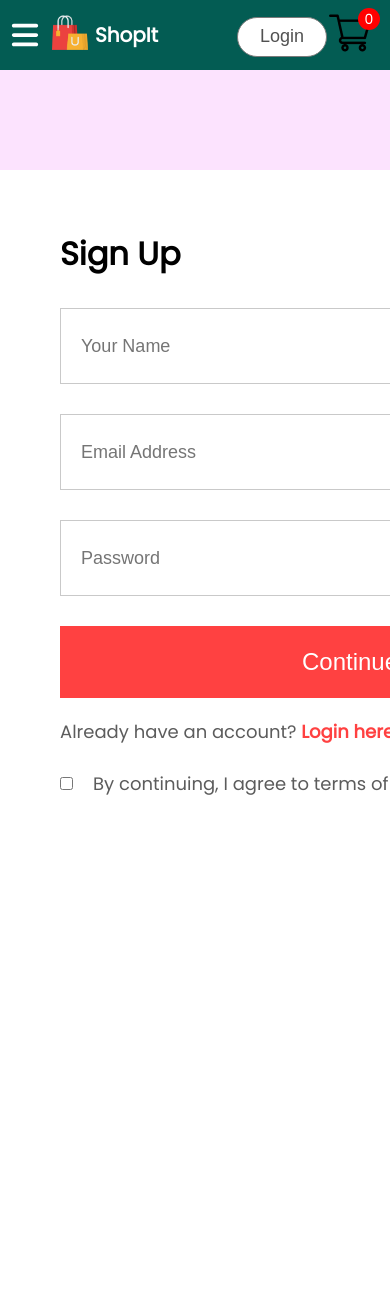
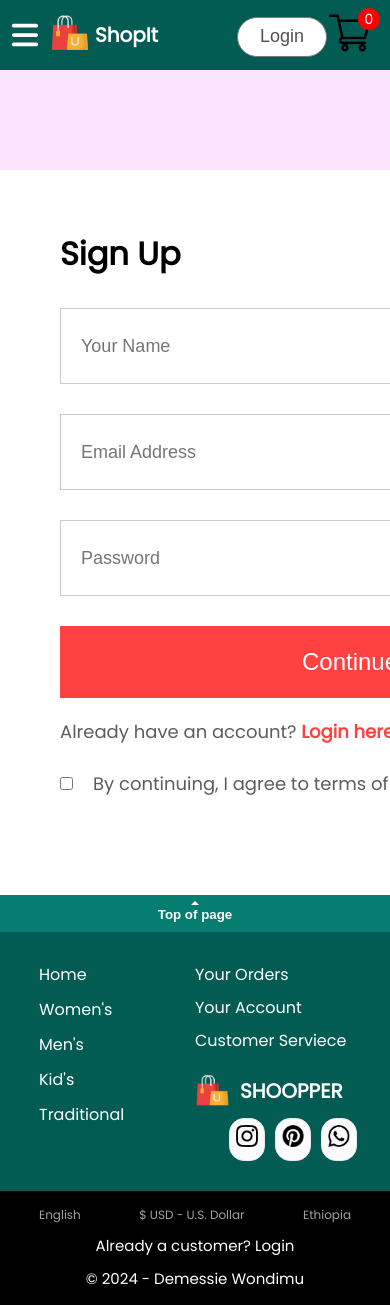
Before and after one commit to Demessie-12/ecommerce, a React (Create React App) app: page /login in a window 390 px wide. Shown: the top 1305 px of the page. Before the commit the page ends 850 px from the top, so only its background shows below. Built offline with nearby package versions, Linux system fonts and the light colour scheme.

Commit message:
edited footer

```diff
--- a/src/App.css
+++ b/src/App.css
@@ -2,6 +2,9 @@
   text-align: center;
 }
 
+html {
+  scroll-behavior: smooth;
+}
 .App-logo {
   height: 40vmin;
   pointer-events: none;
--- a/src/App.js
+++ b/src/App.js
@@ -6,7 +6,7 @@ import { ShopCatagory } from "./Pages/ShopCatagory";
 import { Product } from "./Pages/Product";
 import { Cart } from "./Pages/Cart";
 import { LoginSignup } from "./Pages/LoginSignup";
-// import Footer from "./Components/Footer/Footer";
+import Footer from "./Components/Footer/Footer";
 import men_banner from "./Components/Assets/banner_mens.png";
 import women_banner from "./Components/Assets/banner_women.png";
 import kid_banner from "./Components/Assets/banner_kids.png";
@@ -69,7 +69,7 @@ function App() {
           <Route path="/cart" element={<Cart />} />
           <Route path="/login" element={<LoginSignup />} />
         </Routes>
-        {/* <Footer /> */}
+        <Footer />
       </BrowserRouter>
     </div>
   );
--- a/src/Components/Footer/Footer.css
+++ b/src/Components/Footer/Footer.css
@@ -7,10 +7,6 @@
   margin-top: 50px;
   background-color: #035c53;
   color: white;
-
-  @media screen and (max-width: 500px) {
-    display: none;
-  }
 }
 .goto-top {
   display: flex;
@@ -34,21 +30,33 @@
 /* .goto-top button:target {
   transition: 1.6s;
 } */
-.footer-logo {
+
+.footer-body {
   display: flex;
-  align-items: center;
-  gap: 15px;
+  flex-direction: column;
+
+  @media screen and (max-width: 500px) {
+    display: grid;
+    grid-template-columns: 1fr 1fr;
+    width: 100%;
+    /* align-items: center;
+    justify-content: center; */
+  }
 }
-.footer-logo p {
-  font-size: 30px;
-  font-weight: 700;
-}
+
 .footer-links {
   display: flex;
   list-style: none;
   gap: 30px;
-  font-size: 20px;
+  font-size: 16px;
   padding: 0;
+  padding-left: 10vw;
+
+  @media screen and (max-width: 500px) {
+    flex-direction: column;
+    justify-content: flex-start;
+    gap: 10px;
+  }
 }
 .footer-links li {
   cursor: pointer;
@@ -56,13 +64,74 @@
 .footer-links li Link {
   color: white;
 }
+
+.footer-body .right {
+  display: flex;
+  flex-direction: column;
+  gap: 20px;
+}
+
+.user-setting {
+  display: none;
+
+  @media screen and (max-width: 500px) {
+    display: flex;
+    flex-direction: column;
+    justify-content: center;
+    gap: 8px;
+    font-size: 16px;
+  }
+}
+
 .footer-social-icon {
   display: flex;
   gap: 20px;
   height: 100%;
+  align-items: flex-start;
+
+  @media screen and (max-width: 500px) {
+    display: flex;
+    flex-direction: column;
+    gap: 10px;
+  }
+}
+.footer-logo {
+  display: flex;
   align-items: center;
+  gap: 15px;
+
+  @media screen and (max-width: 500px) {
+    gap: 10px;
+  }
 }
+
+.footer-logo img {
+  @media screen and (max-width: 500px) {
+    width: 35px;
+  }
+}
+.footer-logo p {
+  font-size: 25px;
+  font-weight: 700;
+
+  @media screen and (max-width: 500px) {
+    font-size: 20px;
+    font-weight: 700;
+  }
+}
+
 .footer-icon-container {
+  display: flex;
+  flex-direction: row;
+  gap: 20px;
+  align-self: center;
+
+  @media screen and (max-width: 500px) {
+    gap: 10px;
+    /* align-self: flex-start; */
+  }
+}
+.footer-icon {
   height: 100%;
   padding: 10px;
   padding-bottom: 6px;
@@ -70,21 +139,39 @@
   border: 1px solid #ebebeb;
   cursor: pointer;
   border-radius: 15px;
+
+  @media screen and (max-width: 500px) {
+    padding: 6px;
+    padding-bottom: 6px;
+    height: fit-content;
+  }
+}
+
+.footer-icon img {
+  @media screen and (max-width: 500px) {
+    width: 22px;
+  }
 }
 
 .footer-copyright {
   display: flex;
   flex-direction: column;
   align-items: center;
-  gap: 30px;
+  gap: 10px;
   width: 100%;
-  font-size: 20px;
-  margin-bottom: 15px;
+  font-size: 15px;
+  padding: 15px 0px;
+  background-color: black;
 }
-.footer-copyright hr {
-  width: 80%;
-  border: none;
-  border-radius: 10px;
-  height: 3px;
-  background: #c7c7c7;
+.footer-copyright > div {
+  display: flex;
+  width: 80vw;
+  justify-content: space-between;
+  font-size: 12px;
+  color: rgba(204, 202, 202, 0.801);
 }
+.footer-copyright a {
+  text-decoration: none;
+  color: white;
+  cursor: pointer;
+}
--- a/src/Components/Footer/Footer.js
+++ b/src/Components/Footer/Footer.js
@@ -16,6 +16,8 @@ const Footer = () => {
         <IoMdArrowDropup />
         <button onClick={() => window.scrollTo(0, 0)}>Top of page</button>
       </div>
+
+      <div className="footer-body">
         <ul className="footer-links">
           <li
             onClick={() => {
@@ -31,7 +33,10 @@ const Footer = () => {
               SetMenufunction("womens");
             }}
           >
-          <Link style={{ textDecoration: "none", color: "white" }} to="/womens">
+            <Link
+              style={{ textDecoration: "none", color: "white" }}
+              to="/womens"
+            >
               Women's
             </Link>
           </li>
@@ -66,24 +71,44 @@ const Footer = () => {
             </Link>
           </li>
         </ul>
+        <div className="right">
+          <div className="user-setting">
+            <p>Your Orders</p>
+            <p>Your Account</p>
+            <p>Customer Serviece</p>
+          </div>
           <div className="footer-social-icon">
             <div className="footer-logo">
               <img src={footer_logo} alt="" />
               <p>SHOOPPER</p>
             </div>
             <div className="footer-icon-container">
+              <div className="footer-icon">
                 <img src={instagram_icon} alt="" />
               </div>
-        <div className="footer-icon-container">
+              <div className="footer-icon">
                 <img src={pinterest_icon} alt="" />
               </div>
-        <div className="footer-icon-container">
+              <div className="footer-icon">
                 <img src={whatsapp_icon} alt="" />
               </div>
             </div>
+          </div>
+        </div>
+      </div>
       <div className="footer-copyright">
-        <hr />
-        <p>Copyright @ 2023 - ALL Right Reserved</p>
+        <div>
+          <p>English</p>
+          <p>$ USD - U.S. Dollar</p>
+          <p>Ethiopia</p>
+        </div>
+        <p>
+          Already a customer?{" "}
+          <span>
+            <Link to="/login">Login</Link>
+          </span>
+        </p>
+        <p>© 2024 - Demessie Wondimu</p>
       </div>
     </div>
   );
--- a/src/Components/NewsLetter/NewsLetter.css
+++ b/src/Components/NewsLetter/NewsLetter.css
@@ -13,10 +13,13 @@
 
   @media screen and (max-width: 1100px) {
     width: 95vw;
-    margin: 0px;
+    margin: 0px 2.5vw;
+    /* margin: 0px; */
     padding: 0px;
   }
   @media screen and (max-width: 500px) {
+    width: 100vw;
+    margin: 0px;
     font-size: 35px;
     text-align: center;
   }
--- a/src/Components/Offers/Offers.css
+++ b/src/Components/Offers/Offers.css
@@ -23,6 +23,8 @@
     padding: 0px;
   }
   @media screen and (max-width: 500px) {
+    width: 100vw;
+    margin: 0px;
     height: 230px;
     margin-bottom: 30px;
     padding: 0px;
--- a/src/Components/Popular/Popular.css
+++ b/src/Components/Popular/Popular.css
@@ -10,6 +10,7 @@
     margin-bottom: 80px;
   }
   @media screen and (max-width: 500px) {
+    margin-top: 15px;
     gap: 5px;
     margin-bottom: 40px;
   }
@@ -56,6 +57,7 @@
     gap: 20px;
   }
   @media screen and (max-width: 500px) {
+    margin-top: 20px;
     gap: 10px;
   }
 }
--- a/src/Components/ProductDisplay/ProductDisplay.css
+++ b/src/Components/ProductDisplay/ProductDisplay.css
@@ -156,10 +156,14 @@
   }
   @media screen and (max-width: 500px) {
     order: 2;
+    font-size: 16px;
     margin: 5px 0px 0px 5px;
   }
 }
 .productdisplay-right-price-old {
+  color: black;
+}
+.productdisplay-right-price-old span {
   color: #818181;
   text-decoration: line-through;
 }
--- a/src/Components/ProductDisplay/ProductDisplay.js
+++ b/src/Components/ProductDisplay/ProductDisplay.js
@@ -51,7 +51,7 @@ const ProductDisplay = (props) => {
         </div>
         <div className="productdisplay-right-prices">
           <div className="productdisplay-right-price-old">
-            ${product.old_price}
+            Price: <span>${product.old_price}</span>
           </div>
           <div className="productdisplay-right-price-new">
             ${product.new_price}
@@ -115,7 +115,8 @@ const ProductDisplay = (props) => {
           ADD TO CART
         </button>
         <p className="productdisplay-right-category">
-          <span>Category :</span>Women, T-Shirt, Crop Top
+          <span>Category :</span>
+          {product.category}
         </p>
         <p className="productdisplay-right-category">
           <span>tags :</span>Modern, Latest
--- a/src/Components/RelatedProducts/RelatedProducts.css
+++ b/src/Components/RelatedProducts/RelatedProducts.css
@@ -59,6 +59,9 @@
   @media screen and (max-width: 768px) {
     padding-bottom: 20px;
   }
+  @media screen and (max-width: 500px) {
+    gap: 10px;
+  }
 }
 .relatedproducts-item .item,
 .relatedproducts-item .item img {
@@ -67,4 +70,7 @@
   @media screen and (max-width: 768px) {
     width: 30vw;
   }
+  @media screen and (max-width: 500px) {
+    width: 40vw;
+  }
 }
```
Lines whose indentation alone changed are shown as unchanged.
